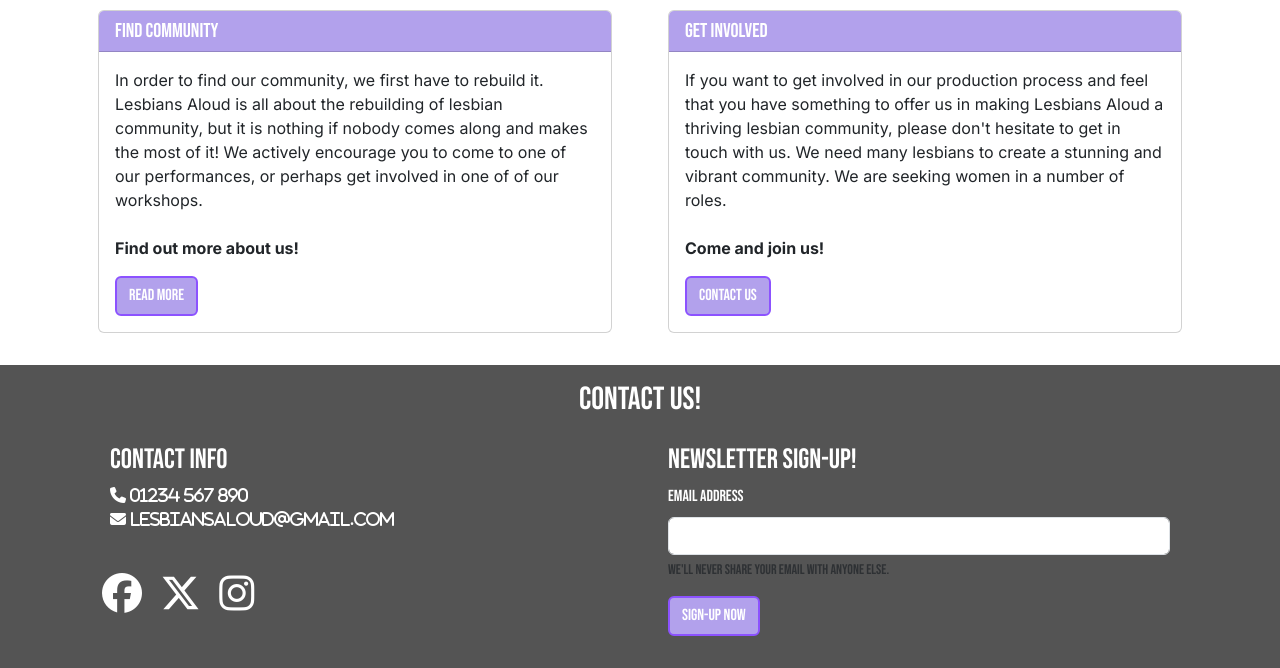
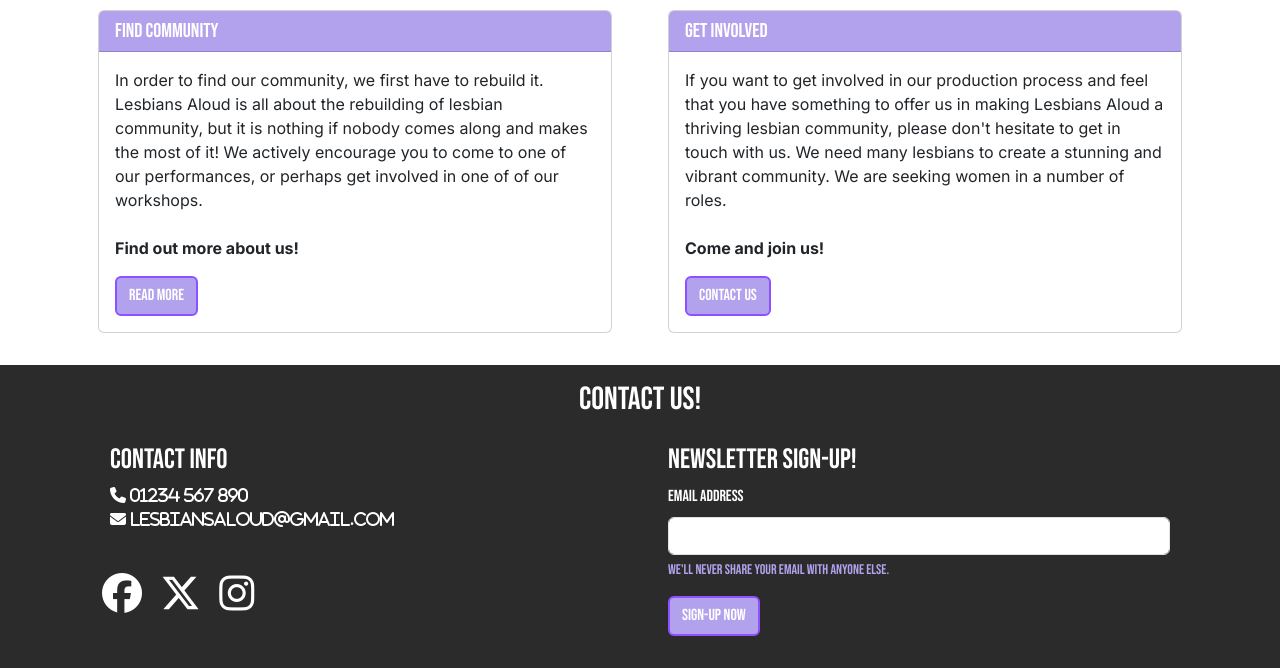
Before and after one commit to Di-Winn/milestone-one-lesbians-aloud, a plain HTML site: page index.html in a window 1280 px wide. Shown: the part 1835-2503 px from the top of the page. Drawn offline with nearby package versions, Linux system fonts and the light colour scheme; a web font is replaced by a local one.

Commit message:
Darkened the navbar and footer are to improve the contrast for visually impaired users, as well as making the emailHelp text light purple to allow it to show with the darker colour

```diff
--- a/assets/css/style.css
+++ b/assets/css/style.css
@@ -6,8 +6,8 @@
 :root{
     --primary-font: "Bebas Neue", sans-serif;
     --secondary-font: "Inter", sans-serif;
-    --primary-color: #545454; /* Green */
-    --secondary-color: #CCCCCC; /* Grey */
+    --primary-color: #2c2b2b; /* Dark Grey */
+    --secondary-color: #CCCCCC; /* Light Grey */
     --highlight-color: #8c52ff; /* Purple */
     --highlight-color-light: #b2a1ec; /* Light Purple */
 }
@@ -392,6 +392,10 @@ h1, h2, h3, h4, h5 {
     color: white;
 }
 
+#emailHelp {
+    color: var(--highlight-color-light);
+}
+
 
 /* Media queries */
 
```
